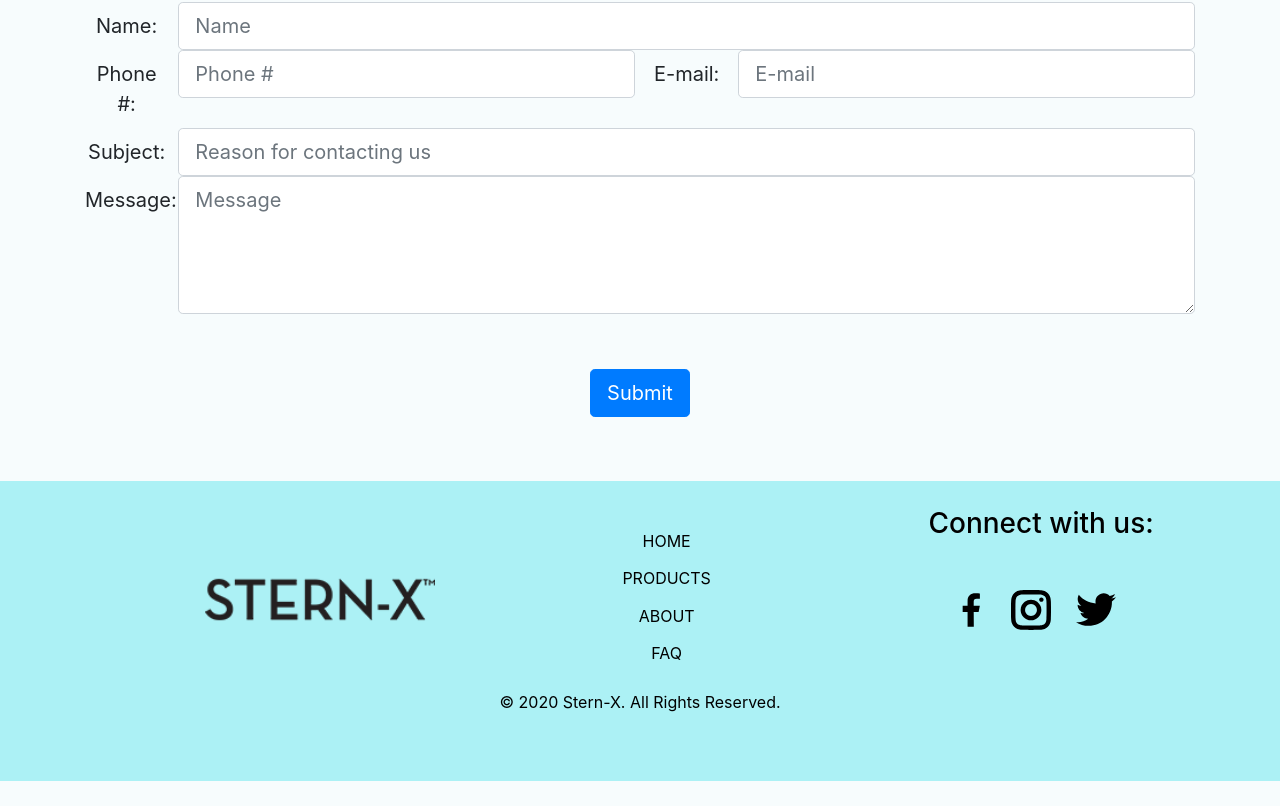
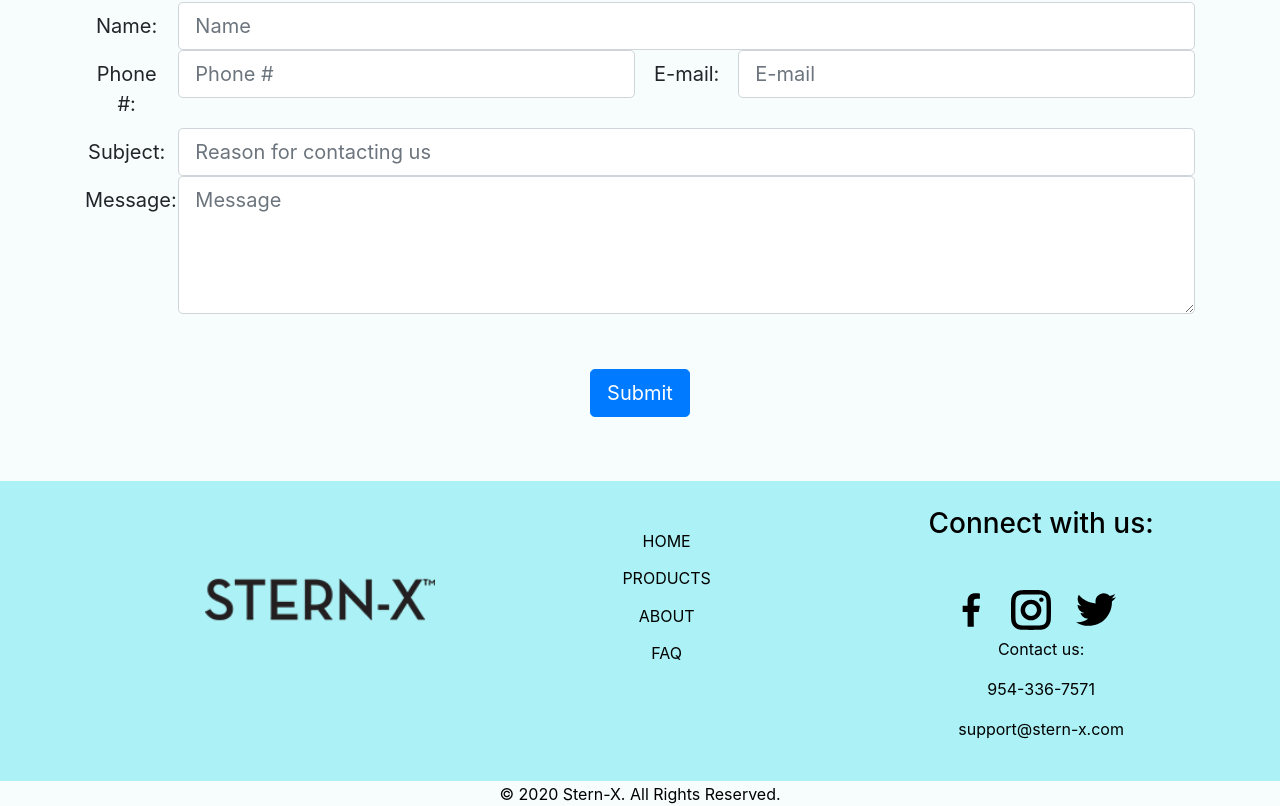
Before and after one commit to InfinityITDept/Stern-X-React, a React (Create React App) app: page /contact in a window 1280 px wide. Shown: the part 411-1217 px from the top of the page. Before the commit the page ends 1192 px from the top, so only its background shows below. Built offline with nearby package versions, Linux system fonts and the light colour scheme; a web font is replaced by a local one.

Commit message:
Support upload

```diff
--- a/routes/sendToMe.js
+++ b/routes/sendToMe.js
@@ -6,7 +6,7 @@ const nodemailer = require('nodemailer')
 const transport = {
     //all of the configuration for making a site send an email.
 
-    host: 'smtp.gmail.com',
+    host: 'smtp.ionos.com',
     port: 587,
     secure: false,
     auth: {
@@ -30,7 +30,7 @@ const transport = {
     //make mailable object
     const mail = {
       from: process.env.THE_EMAIL,
-      to: 'infinityitdepartment@gmail.com',
+      to: 'support@stern-x.com',
       subject: req.body.subject,
       text: `
       From: ${req.body.name}
--- a/src/layout/Contact.js
+++ b/src/layout/Contact.js
@@ -4,7 +4,6 @@ import Form from 'react-bootstrap/Form';
 import Col from 'react-bootstrap/Col';
 import Button from "react-bootstrap/Button";
 import axios from "axios";
-
 
 
 export default function Contact() {
--- a/src/layout/components/Footer.js
+++ b/src/layout/components/Footer.js
@@ -13,6 +13,7 @@ export default class Footer extends Component {
                 <div className="Footer-container">
                 <div className="Footer-logo">
                     <img src={Logo} alt="Logo" />
+
                 </div>
                 <div className="Footer-column2">
                     <div className="Footer-links">
@@ -29,6 +30,9 @@ export default class Footer extends Component {
                         <div className="Instagram" ><GrInstagram /></div>
                         <div className="Twitter" ><GrTwitter /></div>
                     </div>
+                        <p>Contact us:</p>
+                        <p>954-336-7571</p>
+                        <p>support@stern-x.com</p>
                 </div>
             </div>
             <div className="Footer-rights">
```
Also changed, not shown: firebase.json (deleted), 1 other file (tests, documents, lock files or other folders).
